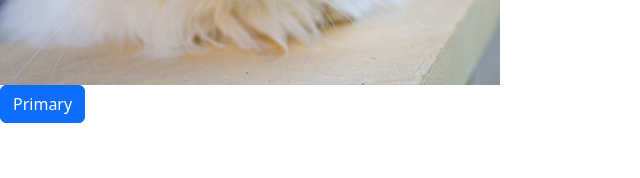
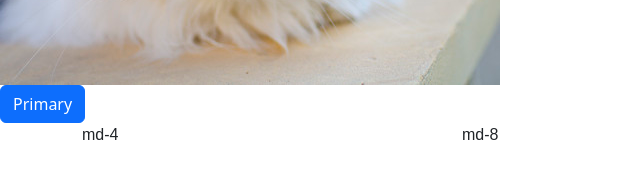
Before and after one commit to kenstarzer/test-bootstrap, a plain HTML site: page index.html in a window 1280 px wide. Shown: the part 342-520 px from the top of the page, 0-640 px from the left. Drawn offline with nearby package versions, Linux system fonts and the light colour scheme.

Commit message:
Update index.html
added bootstrap container

```diff
--- a/index.html
+++ b/index.html
@@ -13,6 +13,7 @@
 	<p>Fork and use this template repo (a.k.a. "boilerplate") for any web project</p>
 	<img src="assets/img/cat.jpg" alt=""> <br>
 	<button type="button" class="btn btn-primary">Primary</button>
+	<div class="container"><div class="row"><div class="col-12 col-md-4">md-4</div><div class="col-12 col-md-8">md-8</div></div></div>
 
 	<script src="./assets/js/main.js"></script>
 	<script src="https://cdn.jsdelivr.net/npm/bootstrap@5.3.8/dist/js/bootstrap.bundle.min.js"></script>
```
